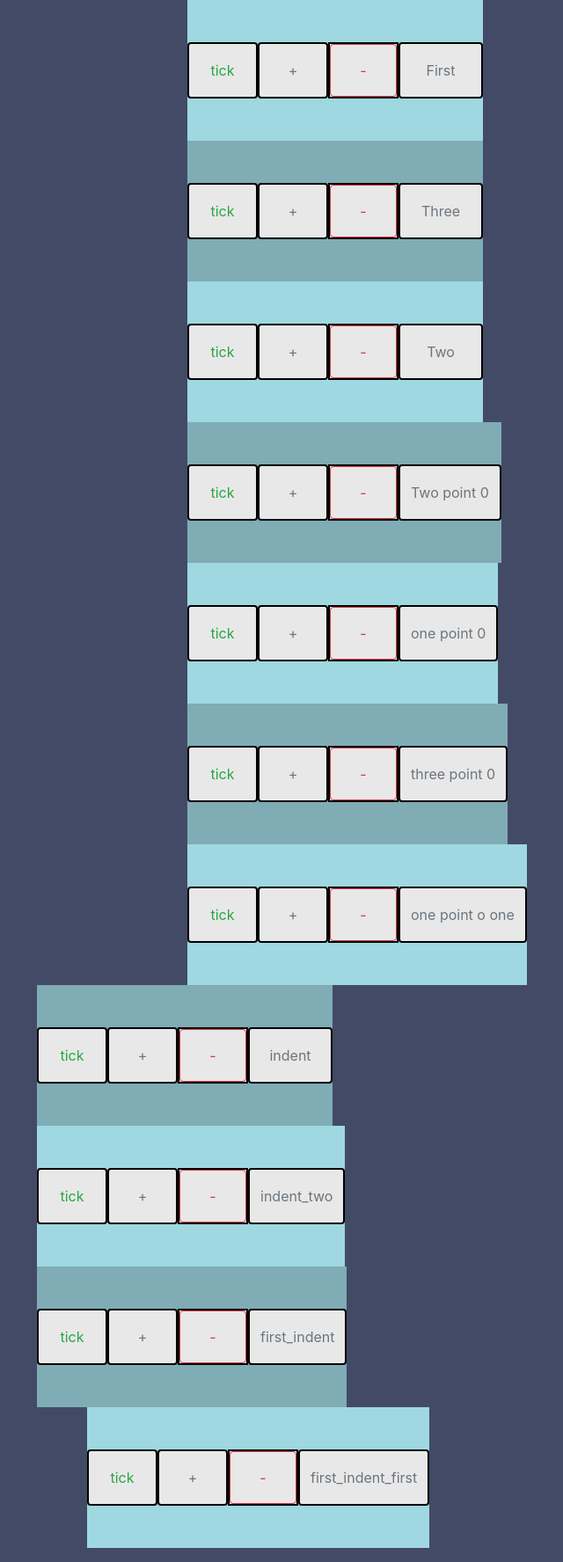
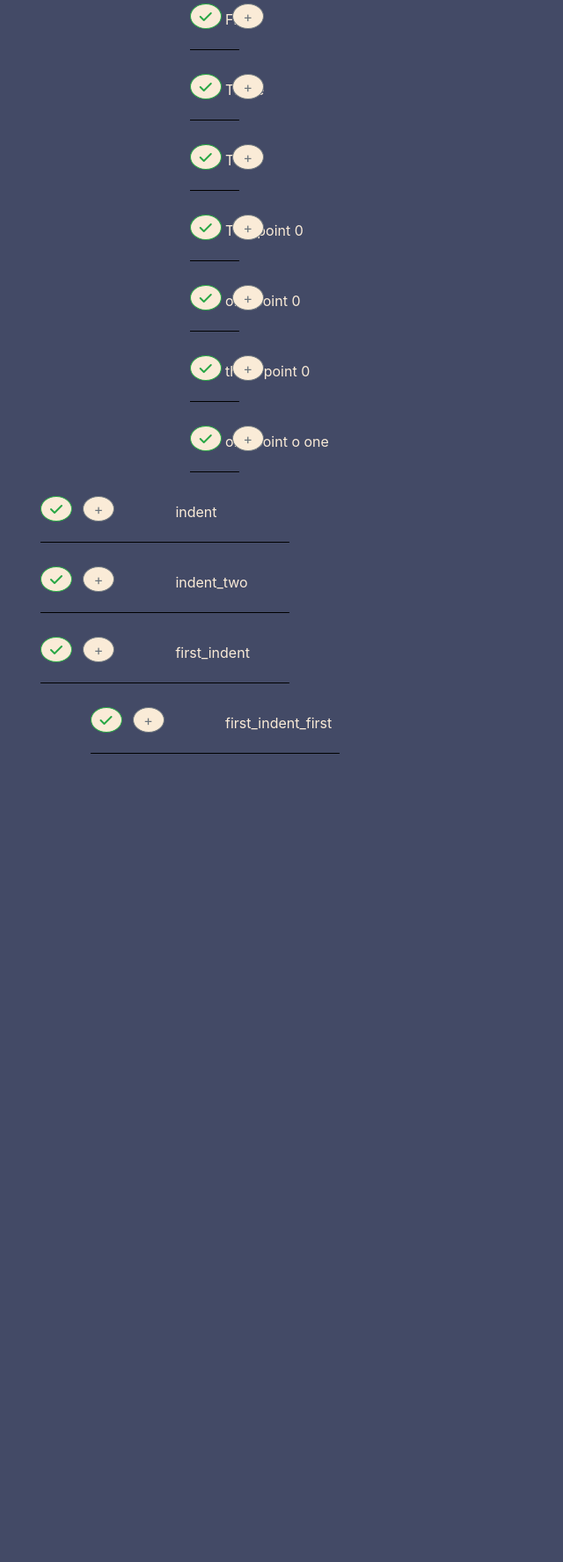
Before and after one commit to Matt-Farncomb/Goal_Tracker, a Django app: page /goals/ in a window 1280 px wide. Shown: the whole page at 88% size, without its empty margins (28-668 px from the left). After the commit the page ends 857 px from the top, so only its background shows below. Run offline with Django 3.2, Linux system fonts and the light colour scheme; data comes from the database, SQL or seed files in the repository; some libraries are stand-ins or nearby versions.

Commit message:
New simpler UI

```diff
--- a/goals/static/goals/styles/main.css
+++ b/goals/static/goals/styles/main.css
@@ -1,5 +1,10 @@
+:root {
+    --main-bg-color:#434A66;
+    --local-white:antiquewhite;
+  }
+
 body {
-    background-color:#434A66;
+    background-color: var(--main-bg-color);
 }
 
 ul {
@@ -21,13 +26,13 @@ ul {
     grid-template-rows:auto;
     row-gap: 0%;
 
-   /*  border: 2px solid black; */
+    /* border: 2px solid black; */
 
    /* background-color:#FBFAEC; */
     /* gap:2px; */
 
     height: 100%;
-    padding: 0px;
+    padding: 4px;
 
   }
 
@@ -40,96 +45,81 @@ TODO: each item will hold a small grid in it
  */
 
 .item {
-    /* padding: 2em; */
-    /* border: solid 2px black; */
-    /* grid-column-start: 1;
-    grid-column-end: 2; */
-
-   /*  background-color: blanchedalmond; */
     display: block;
-    height:10em;
-
-
-    /* border: 3px solid black; */
-   min-width: fit-content;
-
+    height:5em;
+    /* min-width: fit-content; */
 }
 
 .hidden {
     display: none;
 }
 
-.inner-container {
+/* .inner-container {
     display: grid;
     grid-template-columns: auto;
     grid-template-rows:repeat(10, 10%);
+    height: 6em;
+} */
 
-    height: 10em;
+.button-container {
+    grid-column-start:1;
+    grid-column-end: 10;
+    grid-row-start: 1;
+    grid-row-end: 10;
+    width:15em;
+
+    display: grid;
+    grid-template-columns: repeat(20, 5%);
+    grid-template-rows:repeat(10, 10%);
+    /* height: 5em; */
 }
 
-.tick {
-    /* padding: 2em; */
-    border: solid 2px black;
-    background-color:#E8E8E8;
-
-    grid-column-start: 1;
-    grid-column-end: 1;
-    grid-row-start: 4;
-    grid-row-end: 8;
 
 
-    display: block;
-   width: 5em;
-}
+.title {
+    /*  border: solid 2px black; */
+    /* background-color:#E8E8E8; */
 
-.title {
-    border: solid 2px black;
-    background-color:#E8E8E8;
+    grid-column-start: 11;
+    grid-column-end: 20;
+    grid-row-start: 1;
+    grid-row-end: 10;
 
-    grid-column-start: 4;
-    grid-column-end: 10;
-    grid-row-start: 4;
-    grid-row-end: 8;
+    border: none;
+    color: var(--local-white);
 
 
     display: block;
 
     width:min-content;
-    min-width: 6em;
+    /* min-width: 6em; */
 
 
 }
 
+.circle {
+    grid-column-end: span 3;
+    grid-row-start: 1;
+    grid-row-end: 10;
+    border-radius:50%;
+    display: block;
+    padding: 1px;
+}
+
+.tick {
+    background-color: var(--local-white);
+    grid-column-start: 1;
+}
+
 .plus {
-    border: solid 2px black;
-    background-color:#E8E8E8;
-
-    grid-column-start: 2;
-    grid-column-end: 2;
-    grid-row-start: 4;
-    grid-row-end: 8;
-
-
-
-
-    display: block;
-    /* max-width: 3em; */
-    width: 5em;
+    background-color: var(--local-white);
+    grid-column-start: 5;
 }
 
 .cross {
-    border: solid 2px black;
-    background-color:#E8E8E8;
-
+    background-color: var(--local-white);
     grid-column-start:3;
-    grid-column-end: 3;
-    grid-row-start: 4;
-    grid-row-end: 8;
-
-
-    display: block;
-    /* max-width: 3em; */
-    width: 5em;
+    display: none;
 }
 
 #delete-button {
@@ -137,76 +127,15 @@ TODO: each item will hold a small grid in it
     height: 100%;
 }
 
-.top-tab-l {
-    /* border: solid 2px black; */
 
 
-    grid-column-start:2;
-    grid-column-end: 2;
-    grid-row-start: 1;
-    grid-row-end: 1;
-    display: block;
-
-  /*  margin-top: -8px;
-   border: 3px solid black;
-   border-top:0px; */
-
-   width: 3em;
-
-
-
-}
-
-.top-tab-r {
-    /* border: solid 2px black; */
-
-
-    grid-column-start:4;
-    grid-column-end: 4;
-    grid-row-start: 1;
-    grid-row-end: 1;
-    display: block;
-
-    /* margin-top: -8px;
-    border: 3px solid black;
-    border-top:0px; */
-
-    width: 3em;
-}
-
-/* .bottom-tab-l {
-
-
-    grid-column-start:3;
-    grid-column-end: 2;
-    grid-row-start: 9;
-    grid-row-end: 10;
-
-    display: block;
-    padding-bottom: 2em;
-
-}
-
-.bottom-tab-r {
-
-
-     grid-column-start:4;
-     grid-column-end: 4;
-     grid-row-start: 9;
-     grid-row-end: 10;
-
-     display: block;
-     padding-bottom: 2em;
-
- }  */
-
-.item:nth-of-type(even) .top-tab-l,  .item:nth-of-type(even) .top-tab-r{
+/* .item:nth-of-type(even) .top-tab-l,  .item:nth-of-type(even) .top-tab-r{
     background-color:#9FD8E0;
 }
 
 .item:nth-of-type(odd) .top-tab-l,  .item:nth-of-type(odd) .top-tab-r{
     background-color:#7FACB5;
-}
+} */
 
 /*
 .item:nth-of-type(even) .bottom-tab-l, .item:nth-of-type(even) .bottom-tab-r {
@@ -218,13 +147,13 @@ TODO: each item will hold a small grid in it
 }
  */
 
-.item:nth-of-type(odd) {
+/* .item:nth-of-type(odd) {
     background-color:#9FD8E0;
 }
 
 .item:nth-of-type(even) {
     background-color:#7FACB5;
-}
+} */
 
 #goal-entry {
     grid-column-start:1;
@@ -244,3 +173,22 @@ TODO: each item will hold a small grid in it
     width: 80%;
     margin-left: 10%;
  }
+
+ .divider {
+     color: black;
+     background-color: black;
+     grid-column-start: 1;
+     grid-column-end: 20;
+/*
+    grid-row-start: 1;
+    margin-top: 3.5em; */
+
+     width:100%;
+
+ }
+
+ .item-container {
+    display: grid;
+    grid-template-columns: repeat(20, 5%);
+    grid-template-rows:repeat(10, 10%);
+ }
--- a/goals/templates/goals/base.html
+++ b/goals/templates/goals/base.html
@@ -7,7 +7,7 @@
     {% load staticfiles %}
     <link rel="stylesheet" href="https://maxcdn.bootstrapcdn.com/bootstrap/4.0.0/css/bootstrap.min.css" integrity="sha384-Gn5384xqQ1aoWXA+058RXPxPg6fy4IWvTNh0E263XmFcJlSAwiGgFAW/dAiS6JXm" crossorigin="anonymous">
     <script src="{% static 'goals/scripts/main.js' %}"></script>
-
+    <script src="https://kit.fontawesome.com/e368562f24.js" crossorigin="anonymous"></script>
     <link rel="stylesheet" type="text/css" href="{% static 'goals/styles/main.css' %}">
     {% block head %}
     {% endblock %}
--- a/goals/templates/goals/goal.html
+++ b/goals/templates/goals/goal.html
@@ -19,24 +19,24 @@
             {% with e=e.goal %}
 
             <li id="inserted_goal_{{ e.count }} item-{{ e.id }}" class="goal parent_id_{{ e.parent.id }} item depth_{{ e.depth_id }}"><!-- {{ e.hierarchy_id }} - {{ e.depth_id }} -->
-                <div class="inner-container">
-                    <button class="btn btn-outline-success tick">tick</button> <!-- Will mark all sub classes as done -->
-                    {% if e.parent.id != None %}
-                        <div class="top-tab-l"></div><div class="top-tab-r"></div>
-                        <!-- <div class="bottom-tab-l"></div><div class="bottom-tab-r"></div> -->
-                    {% endif %}
 
-                    <button id="id_{{ e.id }}" class="btn btn-outline-secondary title-btn  title">{{ e.content }} <!-- Will open up all sub classes -->
-                    <!-- Procedding int used to determine level in hierarchy -->
-                    <button class="plus btn btn-outline-secondary plus">+</button> <!-- Add a new goal below, slightly indented, as input field -->
-                    <form method="POST" class="cross">
+
+
+                   <!--  <button id="id_{{ e.id }}" class="btn btn-outline-secondary title-btn  title">{{ e.content }}</button> -->
+            <div class="item-container">
+                <button id="id_{{ e.id }}" class="btn btn-outline-secondary title-btn  title">{{ e.content }}</button>
+
+                <div class="button-container">
+                    <button class="btn btn-outline-success tick circle"><i class="fas fa-check"></i></button> <!-- Will mark all sub classes as done -->
+                    <button class="plus btn btn-outline-secondary plus circle">+</button> <!-- Add a new goal below, slightly indented, as input field -->
+                    <form method="POST" class="cross circle">
                         {% csrf_token %}
                         <input type="hidden" name="name" value="delete">
-                        <button id="delete-button" type="submit" value="Submit" class="btn btn-outline-danger" >
+                        <button id="delete-button" type="submit" value="Submit" class="btn btn-outline-danger circle" >
                             <input type="number" name="delete" value="{{ e.id }}" hidden>-</input> <!-- Delete goal and all sub classes -->
                         </button>
                     </form>
-                    <div id="goal-entry" >
+                    <div id="goal-entry">
                         <form class="inserted_goal" method="POST">
                                 {% csrf_token %}
                                 <input type="hidden" name="name" value="not_initial">
@@ -48,7 +48,11 @@
                         </form>
                     </div>
                 </div>
+            </div>
+                <hr class="divider">
             </li>
+
+
         {% endwith %}
         {% empty %}
         <form method="POST">
```
